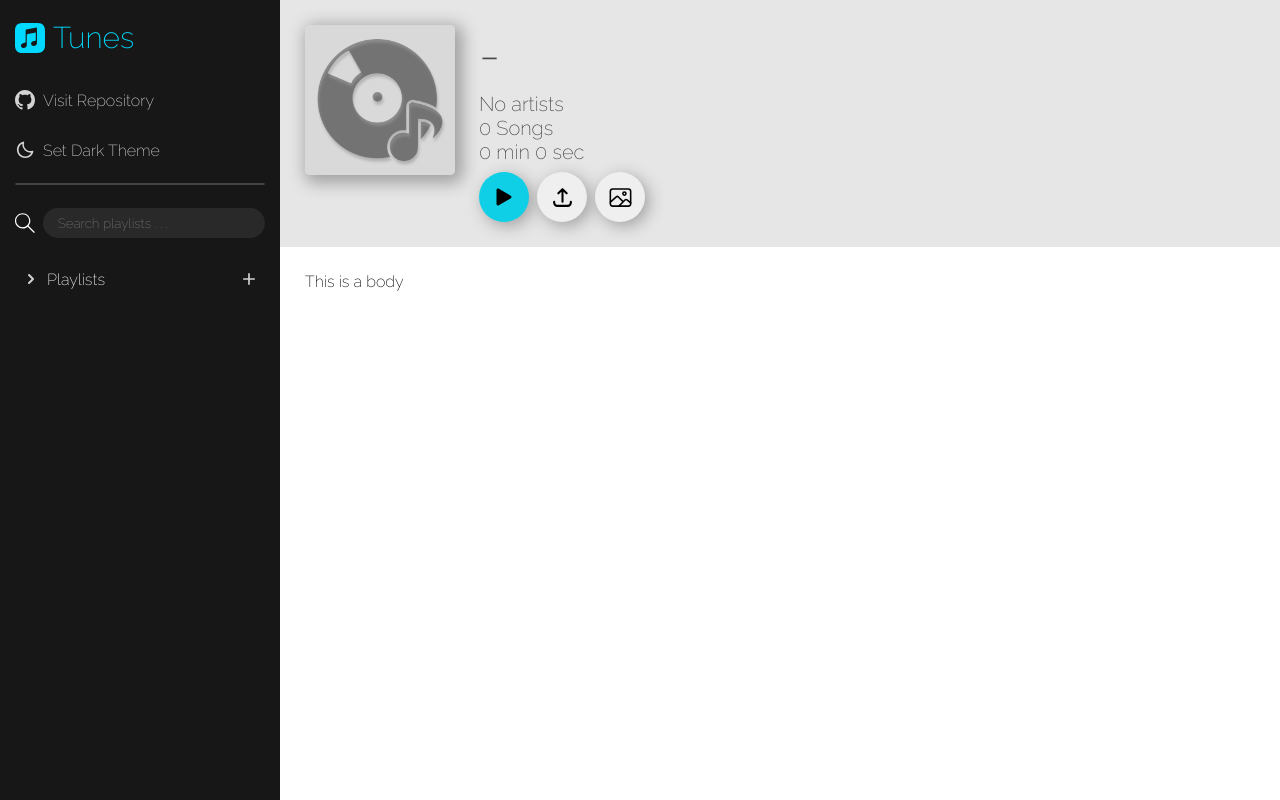
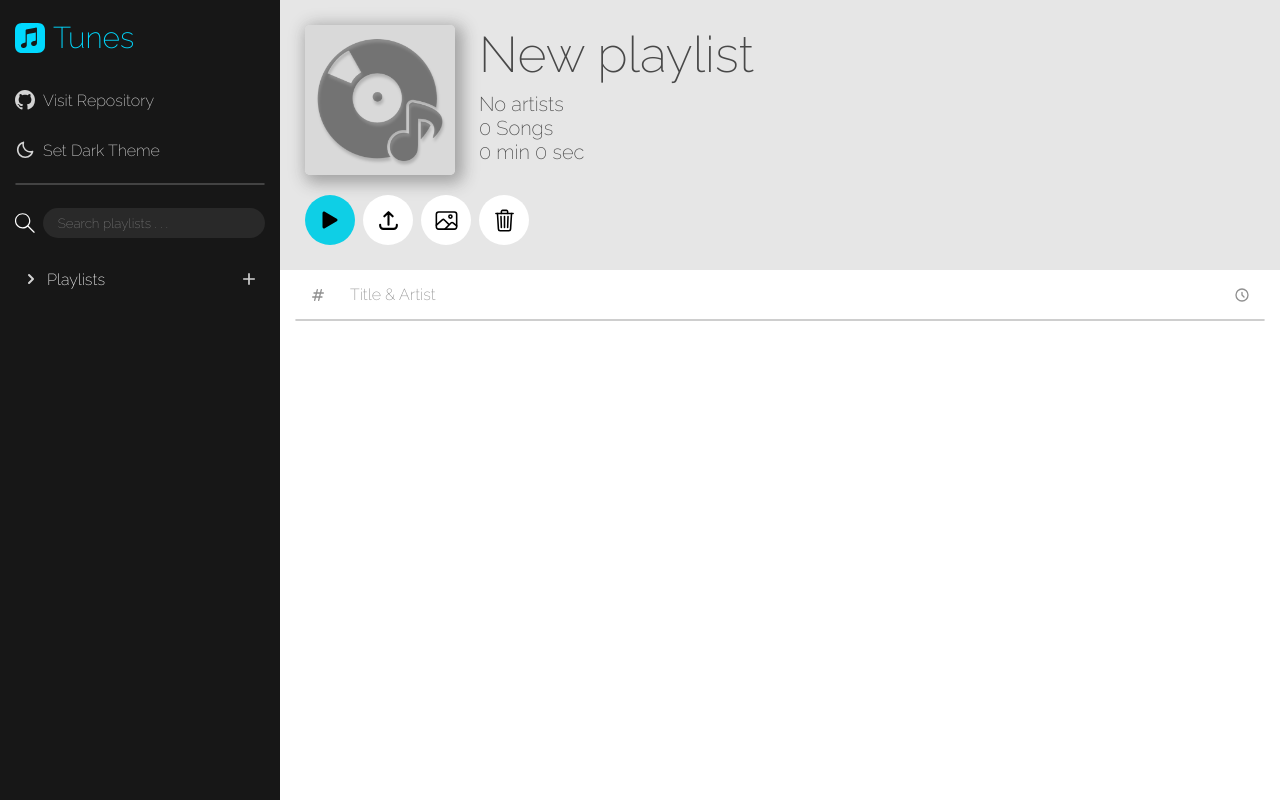
Before and after one commit to KennethOnuorah/React-Tunes, a React (Vite) app: page / in a window 1280 px wide. Built offline with nearby package versions, Linux system fonts and the light colour scheme.

Commit message:
implemented dark theme & playlist viewer update

```diff
--- a/package.json
+++ b/package.json
@@ -14,6 +14,7 @@
     "react": "^18.2.0",
     "react-dom": "^18.2.0",
     "react-fast-marquee": "^1.3.5",
+    "react-helmet": "^6.1.0",
     "react-icons": "^4.7.1",
     "react-router-dom": "^6.6.1"
   },
--- a/src/App.jsx
+++ b/src/App.jsx
@@ -1,4 +1,5 @@
 import { useState } from "react"
+import { Helmet } from "react-helmet"
 
 import PlaylistMenu from "./components/PlaylistMenu/PlaylistMenu"
 import PlaylistViewer from "./components/PlaylistViewer/PlaylistViewer"
@@ -6,10 +7,19 @@ import './App.css'
 
 function App() {
   const [darkTheme, setDarkTheme] = useState(false)
+
+  const toggleDarkTheme = () => setDarkTheme(!darkTheme)
+
   return (
     <div className="App">
-      <PlaylistMenu/>
-      <PlaylistViewer/>
+      <Helmet bodyAttributes={{
+        style: `background-color: ${!darkTheme ? "white" : "#303030"}`
+      }}/>
+      <PlaylistMenu
+        darkTheme={darkTheme}
+        toggleDarkTheme={toggleDarkTheme}/>
+      <PlaylistViewer
+        darkTheme={darkTheme}/>
     </div>
   )
 }
--- a/src/components/PlaylistMenu/PlaylistMenu.jsx
+++ b/src/components/PlaylistMenu/PlaylistMenu.jsx
@@ -11,8 +11,7 @@ import PlaylistMenuItem from './PlaylistMenuItem/PlaylistMenuItem'
 import PlaylistMenuItemSettings from './PlaylistMenuItemSettings/PlaylistMenuItemSettings'
 import './PlaylistMenu.css'
 
-const PlaylistMenu = () => {
-  const [darkTheme, setDarkTheme] = useState(false)
+const PlaylistMenu = (props) => {
   const [dropdownOpened, setDropdownOpened] = useState(false)
   const [totalPlaylists, setTotalPlaylists] = useState([])
   const [menuCoordinates, setMenuCoordinates] = useState({x: 0, y: 0})
@@ -68,12 +67,12 @@ const PlaylistMenu = () => {
     const allPlaylists = totalPlaylists
     const startIndex = allPlaylists.indexOf(draggedPlaylist.current)
     const endIndex = allPlaylists.indexOf(draggedPlaylistTarget.current)
-    const draggedRight = endIndex > startIndex ? true : false
+    const draggedDown = endIndex > startIndex ? true : false
     if(draggedPlaylist.current !== draggedPlaylistTarget.current){
-      for (let i = startIndex; draggedRight ? i < endIndex : i > endIndex; draggedRight ? i++ : i--) {
+      for (let i = startIndex; draggedDown ? i < endIndex : i > endIndex; draggedDown ? i++ : i--) {
         const temp = allPlaylists[i]
-        const temp2 = allPlaylists[draggedRight ? i+1 : i-1]
-        allPlaylists[draggedRight ? i+1 : i-1] = temp
+        const temp2 = allPlaylists[draggedDown ? i+1 : i-1]
+        allPlaylists[draggedDown ? i+1 : i-1] = temp
         allPlaylists[i] = temp2
       }
       setTotalPlaylists([...allPlaylists])
@@ -100,13 +99,13 @@ const PlaylistMenu = () => {
           <GitHub color='lightgrey' size={20}/>
           Visit Repository
         </a>
-        <button onClick={() => setDarkTheme(!darkTheme)}>
+        <button onClick={() => props.toggleDarkTheme(!props.darkTheme)}>
           {
-          !darkTheme ?
+          !props.darkTheme ?
             <Moon color='lightgrey' size={20}/> :
             <Sun color='lightgrey' size={20}/>
           }
-          Set {!darkTheme ? "Dark" : "Light"} Theme
+          Set {!props.darkTheme ? "Dark" : "Light"} Theme
         </button>
       </div>
       <hr/>
--- a/src/components/PlaylistViewer/PlaylistViewer.css
+++ b/src/components/PlaylistViewer/PlaylistViewer.css
@@ -5,3 +5,29 @@
   right: 0%;
   overflow-x: hidden;
 }
+
+.borderLabels{
+  display: flex;
+  align-items: center;
+  justify-content: space-between;
+  padding: 15px 30px 0px 30px;
+  color: rgb(144, 144, 144);
+}
+.darkThemeBorderLabels{
+  color: rgb(184, 184, 184);
+}
+
+.leftLabels{
+  display: flex;
+  align-items: center;
+  user-select: none;
+  gap: 1.5rem;
+}
+
+.borderHR{
+  border-color: rgb(206, 206, 206);
+  border-radius: 50px;
+}
+.darkThemeBorderHR{
+  border-color: rgb(106, 106, 106);
+}
--- a/src/components/PlaylistViewer/PlaylistViewer.jsx
+++ b/src/components/PlaylistViewer/PlaylistViewer.jsx
@@ -1,13 +1,41 @@
-import { useState } from "react"
+import { useEffect, useRef } from "react"
+import { HiOutlineClock as Time, HiOutlineHashtag as SongNumber} from "react-icons/hi"
 
 import PlaylistViewerHeader from "../PlaylistViewerHeader/PlaylistViewerHeader"
 import PlaylistViewerBody from "../PlaylistViewerBody/PlaylistViewerBody"
 import './PlaylistViewer.css'
 
-const AlbumViewer = () => {
+const AlbumViewer = (props) => {
+  const labelsRef = useRef()
+  const hrRef = useRef()
+
+  useEffect(() => {
+    props.darkTheme ? labelsRef.current.classList.add("darkThemeBorderLabels") : labelsRef.current.classList.remove("darkThemeBorderLabels")
+    props.darkTheme ? hrRef.current.classList.add("darkThemeBorderHR") : hrRef.current.classList.remove("darkThemeBorderHR")
+  }, [props.darkTheme])
+
   return (
     <div className="albumViewerContainer">
-      <PlaylistViewerHeader/>
+      <PlaylistViewerHeader
+        darkTheme={props.darkTheme}/>
+      <div className="viewerBodyBorder">
+        <div
+          className="borderLabels"
+          ref={labelsRef}>
+          <div
+            className="leftLabels">
+            <SongNumber/>
+            Title & Artist
+          </div>
+          <Time/>
+        </div>
+      </div>
+      <hr
+        className="borderHR"
+        ref={hrRef}
+        style={{
+          marginTop: "15px",
+        }}/>
       <PlaylistViewerBody/>
     </div>
   )
--- a/src/components/PlaylistViewerBody/PlaylistViewerBody.css
+++ b/src/components/PlaylistViewerBody/PlaylistViewerBody.css
@@ -1,4 +1,3 @@
 .playlistViewerBody{
   padding: 25px;
-  background-color: white;
 }
--- a/src/components/PlaylistViewerBody/PlaylistViewerBody.jsx
+++ b/src/components/PlaylistViewerBody/PlaylistViewerBody.jsx
@@ -5,7 +5,7 @@ import "./PlaylistViewerBody.css"
 const PlaylistViewerBody = () => {
   return (
     <section className="playlistViewerBody">
-      This is a body
+
     </section>
   )
 }
--- a/src/components/PlaylistViewerHeader/PlaylistViewerHeader.css
+++ b/src/components/PlaylistViewerHeader/PlaylistViewerHeader.css
@@ -1,24 +1,29 @@
 .playlistViewerHeader{
+  display: flex;
+  flex-direction: column;
   padding: 25px;
   background-color: rgb(230, 230, 230);
+  gap: 1rem;
 }
-.headerInnerContainerTop{
+.darkModeHeader{
+  background-color: rgb(65, 65, 65);
+}
+
+.headerInnerContainer{
   display: flex;
   flex-direction: row;
-  /* align-items: center; */
   gap: 1.5rem;
 }
-
-.headerInnerContainerTopLeft img{
+.playlistCoverSection img{
   border-radius: 5px;
   box-shadow: 4px 4px 16px 4px rgba(51, 51, 51, 0.38);
 }
-
-.headerInnerContainerTopRight{
+.playlistAboutSection{
   display: flex;
   flex-direction: column;
   gap: 0.5rem;
 }
+
 .playlistTitle{
   font-size: 50px;
   color: rgb(72, 72, 72);
@@ -29,9 +34,13 @@
   color: rgb(72, 72, 72);
   user-select: none;
 }
+.darkModeText{
+  color: rgb(255, 255, 255);
+}
 .playlistBtns{
   display: flex;
   flex-direction: row;
+  flex-wrap: wrap;
   align-items: center;
   gap: 0.5rem;
 }
@@ -44,5 +53,15 @@
   border-radius: 50px;
   border: none;
   cursor: pointer;
-  box-shadow: 4px 4px 16px 0px rgba(51, 51, 51, 0.38);
+  background-color: white;
+  transition: filter 0.2s ease, transform 0.1s ease;
 }
+.playlistBtns button:hover{
+  filter: brightness(0.8);
+}
+.playlistBtns button:active{
+  transform: scale(0.85, 0.85);
+}
+.playlistBtns button:not(:active){
+  transform: scale(1, 1);
+}
--- a/src/components/PlaylistViewerHeader/PlaylistViewerHeader.jsx
+++ b/src/components/PlaylistViewerHeader/PlaylistViewerHeader.jsx
@@ -1,16 +1,28 @@
+import { useEffect, useRef } from "react"
 
 import { HiOutlineUpload as UploadSong } from "react-icons/hi"
-import { IoImageOutline as UploadImg } from "react-icons/io5"
+import { IoImageOutline as UploadImg, IoTrashOutline as Trash } from "react-icons/io5"
 import { BsPlayFill as Play, BsPause as Pause} from 'react-icons/bs'
-import { HiOutlineClock as Time, HiOutlineHashtag as SongNumber} from "react-icons/hi"
 
 import "./PlaylistViewerHeader.css"
 
 const PlaylistViewerHeader = (props) => {
+  const headerRef = useRef()
+  const playlistTitleRef = useRef()
+  const playlistInfoRef = useRef()
+
+  useEffect(() => {
+    props.darkTheme ? headerRef.current.classList.add("darkModeHeader") : headerRef.current.classList.remove("darkModeHeader")
+    props.darkTheme ? playlistTitleRef.current.classList.add("darkModeText") : playlistTitleRef.current.classList.remove("darkModeText")
+    props.darkTheme ? playlistInfoRef.current.classList.add("darkModeText") : playlistInfoRef.current.classList.remove("darkModeText")
+  }, [props.darkTheme])
+
   return (
-    <header className='playlistViewerHeader'>
-      <div className="headerInnerContainerTop">
-        <div className="headerInnerContainerTopLeft">
+    <header
+      className='playlistViewerHeader'
+      ref={headerRef}>
+      <div className="headerInnerContainer">
+        <div className="playlistCoverSection">
           <img
             className="playlistCover"
             src="../src/images/default_album_cover.png"
@@ -18,29 +30,36 @@ const PlaylistViewerHeader = (props) => {
             draggable={false}
           />
         </div>
-        <div className="headerInnerContainerTopRight">
-          <div className="playlistTitle" title="New playlist">
-            -
+        <div className="playlistAboutSection">
+          <div
+            className="playlistTitle"
+            ref={playlistTitleRef}>
+            New playlist
           </div>
-          <div className="playlistInfo">
+          <div
+            className="playlistInfo"
+            ref={playlistInfoRef}>
             No artists
             <br/>
             0 Songs
             <br/>
             0 min 0 sec
           </div>
+        </div>
+      </div>
       <div className="playlistBtns">
-            <button style={{backgroundColor: "#0ecfe6"}}>
+        <button style={{backgroundColor: "#0ecfe6"}} title="Start playlist">
           <Play size={30}/>
         </button>
-            <button>
+        <button title="Upload song(s)">
           <UploadSong size={25}/>
         </button>
-            <button>
+        <button title="Upload cover art">
           <UploadImg size={25}/>
         </button>
-          </div>
-        </div>
+        <button title="Delete playlist">
+          <Trash size={25}/>
+        </button>
       </div>
     </header>
   )
```
Also changed, not shown: 1 other file (tests, documents, lock files or other folders). Lines whose indentation alone changed are shown as unchanged.
